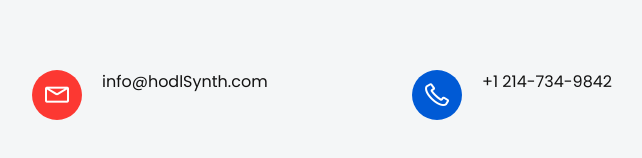
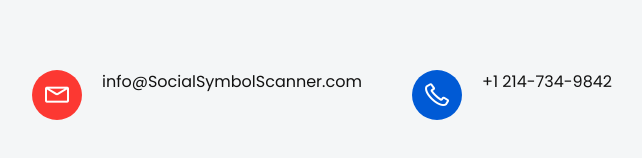
Before and after one commit to mmkhan2/SocialSymbolScanner, a plain HTML site: page index.html in a window 1280 px wide. Shown: the part 2404-2562 px from the top of the page, without its empty margins (243-885 px from the left). Drawn offline with Linux system fonts and the light colour scheme.

Commit message:
Fix email.

```diff
--- a/index.html
+++ b/index.html
@@ -214,7 +214,7 @@
                                 <i class="lni lni-envelope"></i>
                             </div>
                             <div class="contact-info-content media-body">
-                                <p class="text">info@hodlSynth.com</p>
+                                <p class="text">info@SocialSymbolScanner.com</p>
                             </div>
                         </div> <!-- single contact info -->
                     </div>
```
